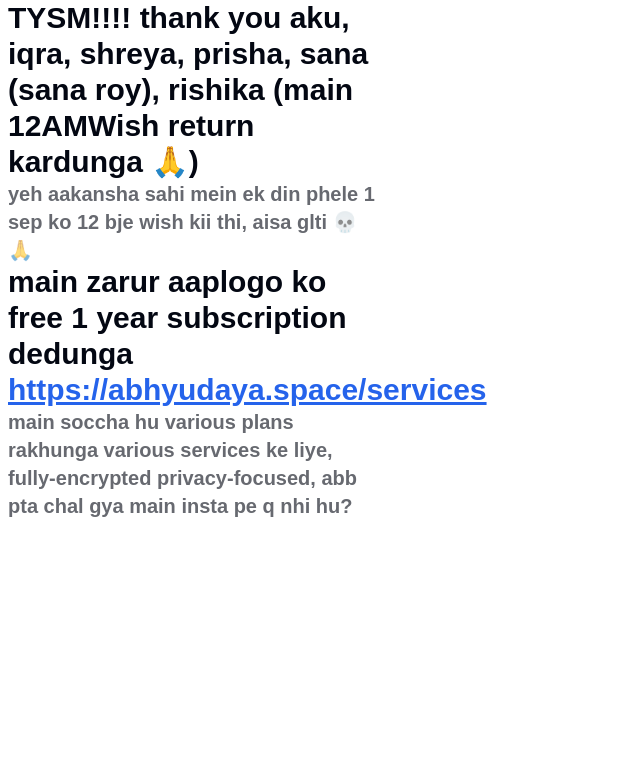
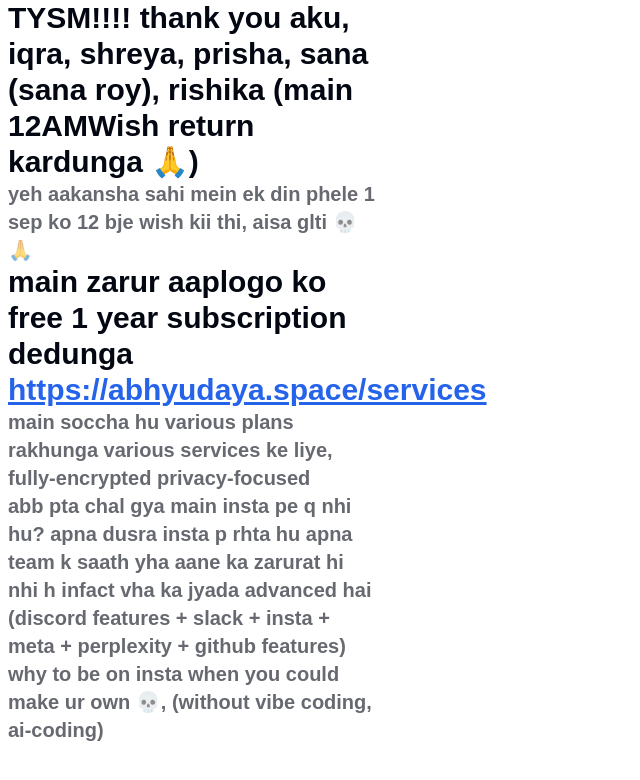
Before and after one commit to deepblizzard/theme-starter, a Next.js app: page / in a window 1280 px wide. Shown: the top 780 px of the page, without its empty margins (0-640 px from the left). Built offline with nearby package versions, Linux system fonts and the light colour scheme.

Commit message:
Update page.tsx

```diff
--- a/src/app/page.tsx
+++ b/src/app/page.tsx
@@ -9,7 +9,9 @@ function page() {
      <p className="text-xl font-semibold opacity-60">yeh aakansha sahi mein ek din phele 1 sep ko 12 bje wish kii thi, aisa glti 💀🙏</p>
     <p className="text-3xl font-extrabold">{"main zarur aaplogo ko free 1 year subscription dedunga"} <Link href='https://abhyudaya.space/services' className='text-blue-600 underline'>https://abhyudaya.space/services</Link>
   </p>
-      <p className="text-xl font-semibold opacity-60">main soccha hu various plans rakhunga various services ke liye, fully-encrypted privacy-focused, abb pta chal gya main insta pe q nhi hu? </p>
+      <p className="text-xl font-semibold opacity-60">main soccha hu various plans rakhunga various services ke liye, fully-encrypted privacy-focused</p>
+      <p className="text-xl font-semibold opacity-60">abb pta chal gya main insta pe q nhi hu? apna dusra insta p rhta hu apna team k saath yha aane ka zarurat hi nhi h infact vha ka jyada advanced hai (discord features + slack + insta + meta + perplexity + github features) </p>
+      <p className="text-xl font-semibold opacity-60">why to be on insta when you could make ur own 💀, (without vibe coding, ai-coding) </p>
 
     </div>
   );
```
